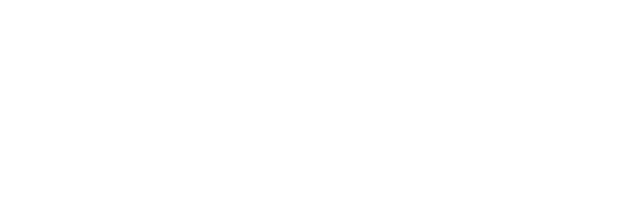
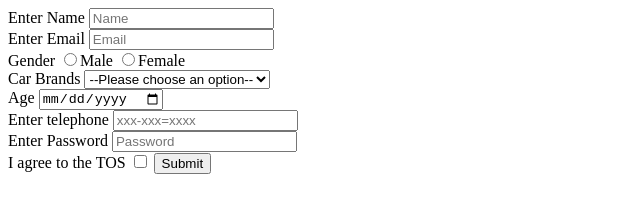
Before and after one commit to acciojob/signup-form-car-den864, a website: page main.html in a window 1280 px wide. Shown: the whole page, without its empty margins (0-640 px from the left). Drawn offline with Linux system fonts and the light colour scheme.

Commit message:
created a submission

```diff
--- a/main.html
+++ b/main.html
@@ -8,6 +8,49 @@
 
 <body>
 	<!-- the entire body must be written by student -->
+
+    <form action="#" method="post">
+
+        <label for="name">Enter Name</label>
+        <input type="text" id="name" placeholder="Name" required> <br>
+
+        <label for="email">Enter Email</label>
+        <input type="email" name="email" id="email" placeholder="Email" required><br>
+
+        <label for="gender">Gender</label>
+        <input type="radio" name="gender" id="gender_m" value="male" required>Male
+        <input type="radio" name="gender" id="gender_f" value="female" required>Female
+        <br>
+
+        <label for="cars">Car Brands</label>
+        <select name="cars" id="cars" required>
+            <option value="" disabled selected>--Please choose an option--</option>
+            <option value="first">first</option>
+            <option value="second">second</option>
+        </select>
+
+        <br>
+
+        <label for="dob">Age</label>
+        <input type="date" name="dob" id="dob" required>
+        <br>
+
+        <label for="tel">Enter telephone</label>
+        <input type="tel" name="telephone" id="tel" placeholder="xxx-xxx=xxxx">
+        <br>
+
+        <label for="password">Enter Password</label>
+        <input type="password" id="password" placeholder="Password" required>
+        <br>
+
+        <label for="checkbox">I agree to the TOS</label>
+        <input type="checkbox" name="tos" id="tos" required>
+
+        <button type="submit">Submit</button>
+
+    </form>
+
+
     <script type="text/javascript" src="./script.js">
 </script>
 
```
